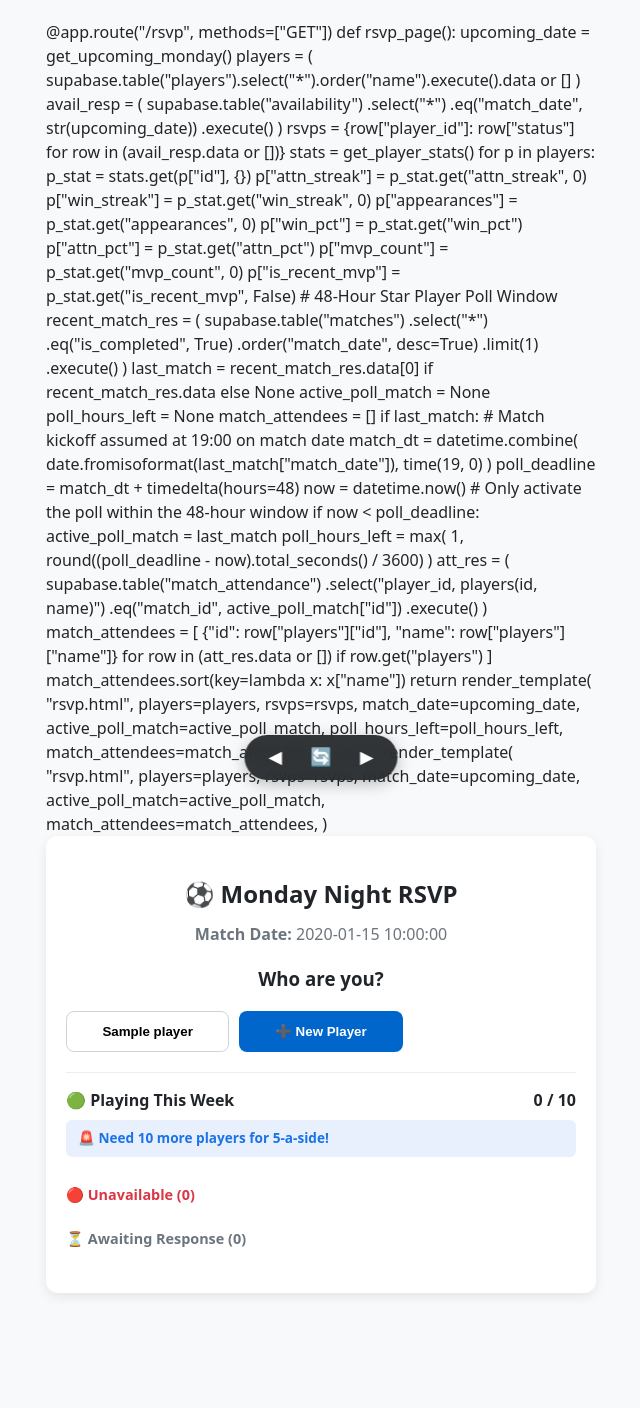
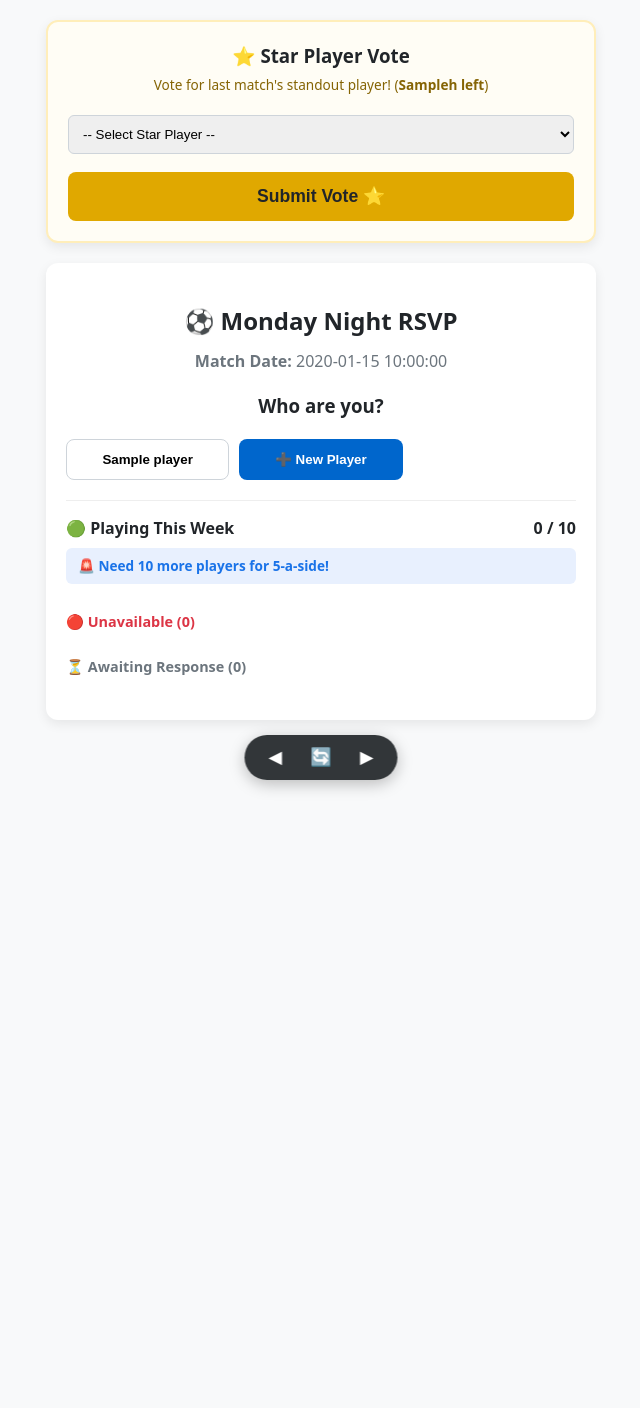
Before and after one commit to SethSinghJenningsKSCLOUD/5aSide-Manager, a Flask app: template templates/rsvp.html in a window 1280 px wide. Shown: the whole page, without its empty margins (319-959 px from the left). After the commit the page ends 791 px from the top, so only its background shows below. Run offline with Flask 3, Linux system fonts and the light colour scheme; the template is opened without the code that fills it: most values are stand-ins (such as "Sample title", 1, 10 or a date in 2020).

Commit message:
Restore 48h poll deadline check

```diff
--- a/app.py
+++ b/app.py
@@ -243,12 +243,49 @@ def index():
     )
     late_alerts = late_flakes_resp.data or []
 
+    # Check for unfinalized Star Player votes from the last match
+    recent_match_res = (
+        supabase.table("matches")
+        .select("*")
+        .eq("is_completed", True)
+        .order("match_date", desc=True)
+        .limit(1)
+        .execute()
+    )
+    last_completed = recent_match_res.data[0] if recent_match_res.data else None
+    pending_mvp_poll = None
+
+    if last_completed and not last_completed.get("mvp_player_id"):
+        votes_res = (
+            supabase.table("mvp_votes")
+            .select("voted_for_id, players:voted_for_id(name)")
+            .eq("match_id", last_completed["id"])
+            .execute()
+        )
+        tally = {}
+        for v in votes_res.data or []:
+            p_id = v["voted_for_id"]
+            p_name = v["players"]["name"] if v.get("players") else "Unknown"
+            if p_id not in tally:
+                tally[p_id] = {"id": p_id, "name": p_name, "votes": 0}
+            tally[p_id]["votes"] += 1
+
+        ranked_votes = sorted(
+            tally.values(), key=lambda x: x["votes"], reverse=True
+        )
+        pending_mvp_poll = {
+            "match": last_completed,
+            "results": ranked_votes,
+            "total_votes": len(votes_res.data or []),
+        }
+
     return render_template(
         "index.html",
         players=players,
         match_result=None,
         late_alerts=late_alerts,
         upcoming_date=upcoming_date,
+        pending_mvp_poll=pending_mvp_poll,
     )
 
 
@@ -411,6 +448,20 @@ def rsvp_page():
     poll_hours_left = None
     match_attendees = []
 
+   # 48-Hour Star Player Poll Window
+    recent_match_res = (
+        supabase.table("matches")
+        .select("*")
+        .eq("is_completed", True)
+        .order("match_date", desc=True)
+        .limit(1)
+        .execute()
+    )
+    last_match = recent_match_res.data[0] if recent_match_res.data else None
+    active_poll_match = None
+    poll_hours_left = None
+    match_attendees = []
+
     if last_match:
         # Match kickoff assumed at 19:00 on match date
         match_dt = datetime.combine(
@@ -419,7 +470,7 @@ def rsvp_page():
         poll_deadline = match_dt + timedelta(hours=48)
         now = datetime.now()
 
-        # Only activate the poll within the 48-hour window
+        # Only activate the poll within the genuine 48-hour window
         if now < poll_deadline:
             active_poll_match = last_match
             poll_hours_left = max(
@@ -439,6 +490,15 @@ def rsvp_page():
             ]
             match_attendees.sort(key=lambda x: x["name"])
 
+    return render_template(
+        "rsvp.html",
+        players=players,
+        rsvps=rsvps,
+        match_date=upcoming_date,
+        active_poll_match=active_poll_match,
+        poll_hours_left=poll_hours_left,
+        match_attendees=match_attendees,
+    )
     return render_template(
         "rsvp.html",
         players=players,
@@ -702,5 +762,35 @@ def vote_mvp():
 
     return redirect(url_for("rsvp_page"))
 
+@app.route("/finalize-mvp", methods=["POST"])
+@admin_required
+def finalize_mvp():
+    match_id = request.form.get("match_id")
+    winner_id = request.form.get("winner_id")
+
+    if not match_id or not winner_id:
+        return redirect(url_for("index"))
+
+    # 1. Update match record with the MVP winner
+    supabase.table("matches").update({"mvp_player_id": winner_id}).eq(
+        "id", match_id
+    ).execute()
+
+    # 2. Award +20 Elo to the winner
+    player_res = (
+        supabase.table("players")
+        .select("elo_rating")
+        .eq("id", winner_id)
+        .execute()
+    )
+    if player_res.data:
+        current_elo = player_res.data[0]["elo_rating"]
+        supabase.table("players").update({"elo_rating": current_elo + 20}).eq(
+            "id", winner_id
+        ).execute()
+
+    flash("Star Player crowned and +20 Elo awarded! 🏆")
+    return redirect(url_for("index"))
+
 if __name__ == "__main__":
     app.run(debug=True)
--- a/templates/rsvp.html
+++ b/templates/rsvp.html
@@ -4,98 +4,15 @@
     <meta charset="UTF-8">
     <meta name="viewport" content="width=device-width, initial-scale=1.0">
     <title>Match RSVP - Monday Night 5-a-Side</title>
-    @app.route("/rsvp", methods=["GET"])
-def rsvp_page():
-    upcoming_date = get_upcoming_monday()
-    players = (
-        supabase.table("players").select("*").order("name").execute().data or []
-    )
-    avail_resp = (
-        supabase.table("availability")
-        .select("*")
-        .eq("match_date", str(upcoming_date))
-        .execute()
-    )
-    rsvps = {row["player_id"]: row["status"] for row in (avail_resp.data or [])}
-
-    stats = get_player_stats()
-    for p in players:
-        p_stat = stats.get(p["id"], {})
-        p["attn_streak"] = p_stat.get("attn_streak", 0)
-        p["win_streak"] = p_stat.get("win_streak", 0)
-        p["appearances"] = p_stat.get("appearances", 0)
-        p["win_pct"] = p_stat.get("win_pct")
-        p["attn_pct"] = p_stat.get("attn_pct")
-        p["mvp_count"] = p_stat.get("mvp_count", 0)
-        p["is_recent_mvp"] = p_stat.get("is_recent_mvp", False)
-
-    # 48-Hour Star Player Poll Window
-    recent_match_res = (
-        supabase.table("matches")
-        .select("*")
-        .eq("is_completed", True)
-        .order("match_date", desc=True)
-        .limit(1)
-        .execute()
-    )
-    last_match = recent_match_res.data[0] if recent_match_res.data else None
-    active_poll_match = None
-    poll_hours_left = None
-    match_attendees = []
-
-    if last_match:
-        # Match kickoff assumed at 19:00 on match date
-        match_dt = datetime.combine(
-            date.fromisoformat(last_match["match_date"]), time(19, 0)
-        )
-        poll_deadline = match_dt + timedelta(hours=48)
-        now = datetime.now()
-
-        # Only activate the poll within the 48-hour window
-        if now < poll_deadline:
-            active_poll_match = last_match
-            poll_hours_left = max(
-                1, round((poll_deadline - now).total_seconds() / 3600)
-            )
-
-            att_res = (
-                supabase.table("match_attendance")
-                .select("player_id, players(id, name)")
-                .eq("match_id", active_poll_match["id"])
-                .execute()
-            )
-            match_attendees = [
-                {"id": row["players"]["id"], "name": row["players"]["name"]}
-                for row in (att_res.data or [])
-                if row.get("players")
-            ]
-            match_attendees.sort(key=lambda x: x["name"])
-
-    return render_template(
-        "rsvp.html",
-        players=players,
-        rsvps=rsvps,
-        match_date=upcoming_date,
-        active_poll_match=active_poll_match,
-        poll_hours_left=poll_hours_left,
-        match_attendees=match_attendees,
-    )
-
-    return render_template(
-        "rsvp.html",
-        players=players,
-        rsvps=rsvps,
-        match_date=upcoming_date,
-        active_poll_match=active_poll_match,
-        match_attendees=match_attendees,
-    )
     <style>
         body { font-family: system-ui, -apple-system, sans-serif; max-width: 550px; margin: 20px auto; padding: 0 15px; line-height: 1.5; background: #f8f9fa; color: #212529; }
         .card { background: white; padding: 20px; border-radius: 12px; box-shadow: 0 4px 12px rgba(0,0,0,0.08); text-align: center; margin-bottom: 20px; }
+        .poll-card { background: #fffdf5; border: 2px solid #ffeeba; }
         .btn-group { display: flex; gap: 15px; margin-top: 15px; }
         .btn { flex: 1; padding: 14px; border: none; border-radius: 8px; font-size: 1.1rem; font-weight: bold; cursor: pointer; color: white; }
         .btn-in { background: #28a745; }
         .btn-out { background: #dc3545; }
+        .btn-gold { background: #e0a800; color: #212529; width: 100%; margin-top: 10px; }
         .player-grid { display: grid; grid-template-columns: repeat(auto-fill, minmax(130px, 1fr)); gap: 10px; margin-top: 15px; }
         .player-btn { padding: 12px; border: 1px solid #ced4da; background: white; border-radius: 8px; cursor: pointer; font-weight: 600; }
         .player-btn:hover { background: #e9ecef; }
@@ -171,13 +88,33 @@ def rsvp_page():
             margin: 0 2px;
         }
 
-/* Ensure bottom content doesn't get obscured by the dock */
         body {
             padding-bottom: 75px !important;
         }
     </style>
 </head>
 <body>
+
+    <!-- STAR PLAYER POLL (Only displays when active) -->
+    {% if active_poll_match %}
+    <div class="card poll-card">
+        <h3 style="margin: 0 0 5px 0;">⭐ Star Player Vote</h3>
+        <p style="margin: 0 0 12px 0; font-size: 0.85rem; color: #856404;">
+            Vote for last match's standout player! (<strong>{{ poll_hours_left }}h left</strong>)
+        </p>
+        <form action="/vote-mvp" method="POST">
+            <input type="hidden" name="match_id" value="{{ active_poll_match.id }}">
+            <select name="voted_player_id" required>
+                <option value="" disabled selected>-- Select Star Player --</option>
+                {% for att in match_attendees %}
+                <option value="{{ att.id }}">{{ att.name }}</option>
+                {% endfor %}
+            </select>
+            <button type="submit" class="btn btn-gold">Submit Vote ⭐</button>
+        </form>
+    </div>
+    {% endif %}
+
     <div class="card">
         <h2>⚽ Monday Night RSVP</h2>
         <p style="margin-top: -10px; color: #6c757d;"><strong>Match Date:</strong> {{ match_date }}</p>
@@ -274,7 +211,7 @@ body {
         </div>
     </div>
 
-    <!-- DATA CONTAINERS: Plain text prevents VS Code from running JS or JSON linters -->
+    <!-- DATA CONTAINERS -->
     <script id="rsvps-data" type="text/plain">{{ rsvps | tojson | safe }}</script>
     <script id="players-data" type="text/plain">{{ players | tojson | safe }}</script>
 
@@ -487,7 +424,7 @@ body {
         init();
     </script>
 
-    <!-- PUBLIC RSVP NAV DOCK (No Admin Links) -->
+    <!-- PUBLIC RSVP NAV DOCK -->
     <div class="app-nav-dock">
         <button type="button" class="dock-btn" onclick="history.back()" title="Back">◀</button>
         <button type="button" class="dock-btn" onclick="location.reload()" title="Refresh">🔄</button>
```
Lines whose indentation alone changed are shown as unchanged.
